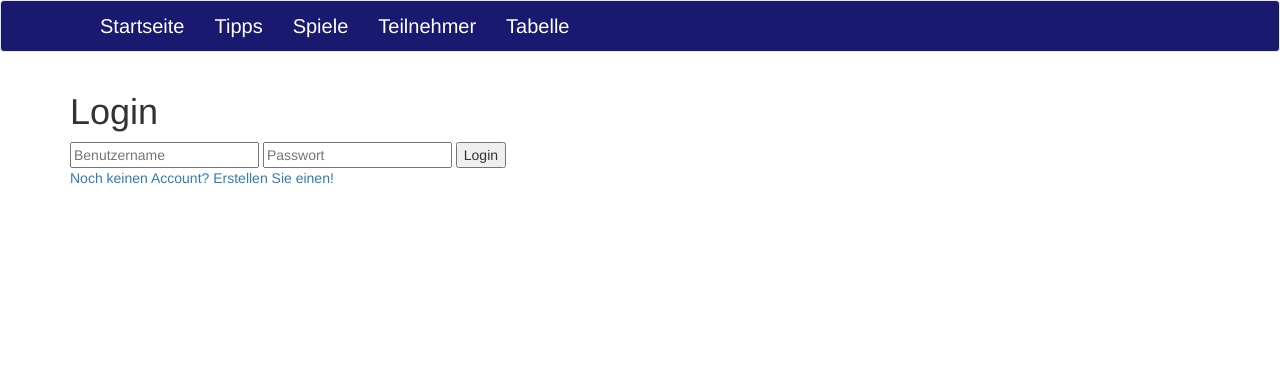
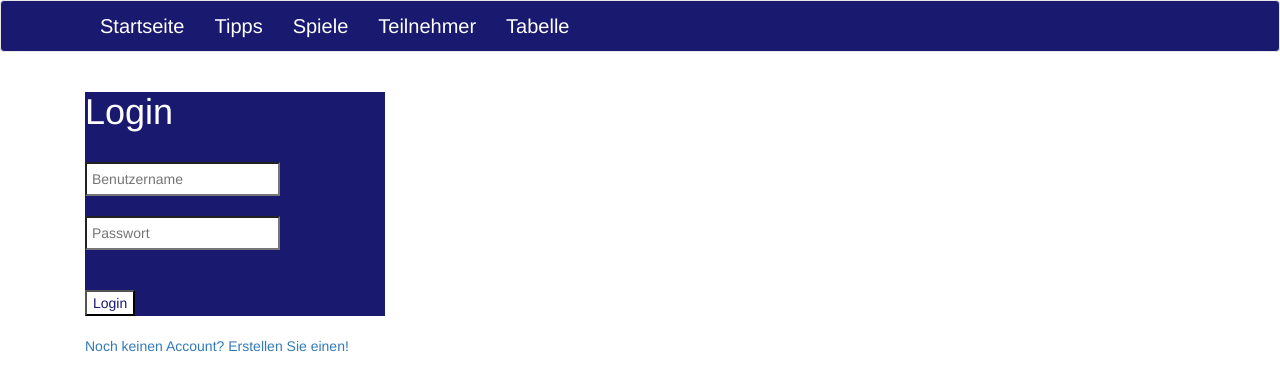
Before and after one commit to LucaPaa/TippBall, a Flask app: page /login in a window 1280 px wide. Shown: the top 391 px of the page. Run offline with Flask 3, Linux system fonts and the light colour scheme; parts of the project's set-up code (start-up, migrations or seed data) failed here and were passed over.

Commit message:
changed login and registration form style

```diff
--- a/backend/app.py
+++ b/backend/app.py
@@ -93,7 +93,7 @@ def login():
 @login_required
 def logout():
     logout_user()
-    return redirect('/login')
+    return redirect('/')
 
 
 @app.route('/start')
--- a/backend/templates/login.html
+++ b/backend/templates/login.html
@@ -2,15 +2,50 @@
 
 {% block body %}
 
-<h1>Login</h1>
+<style>
+    form {
+        background-color: midnightblue;
+        color: white;
+        width: 300px;
+        height: fit-contentS;
+        align-items: center;
+    }
 
-<form method="POST" action="">
-    {{ form.hidden_tag() }}
-    {{ form.username }}
-    {{ form.password }}
-    {{ form.submit }}
-</form>
+    input[type=text]{
+        color: midnightblue;
+        background-color: white;
+        border: 100% midnightblue;
+        padding: 5px;
+        margin-bottom: 20px;
+    }
 
-<a href="{{ url_for('register') }}">Noch keinen Account? Erstellen Sie einen!</a><br>
+    input[type=password]{
+        color: midnightblue;
+        background-color: white;
+        border: 100% midnightblue;
+        padding: 5px;
+        margin-bottom: 20px;
+
+
+    }
+
+    input[type=submit] {
+        color: midnightblue;
+        background-color: white;
+        margin-top: 20px;
+
+    }
+</style>
+<div class="container">
+    <form method="POST" action="">
+        <h1>Login</h1>
+        {{ form.hidden_tag() }} <br>
+        {{ form.username }} <br>
+        {{ form.password }} <br>
+        {{ form.submit }} <br>
+    </form>
+    <br>
+    <a href="{{ url_for('register') }}">Noch keinen Account? Erstellen Sie einen!</a><br>
+</div>
 
 {% endblock %}
```
Also changed, not shown: backend/templates/register.html (+43 -8 lines), instance/bundesliga.db.
